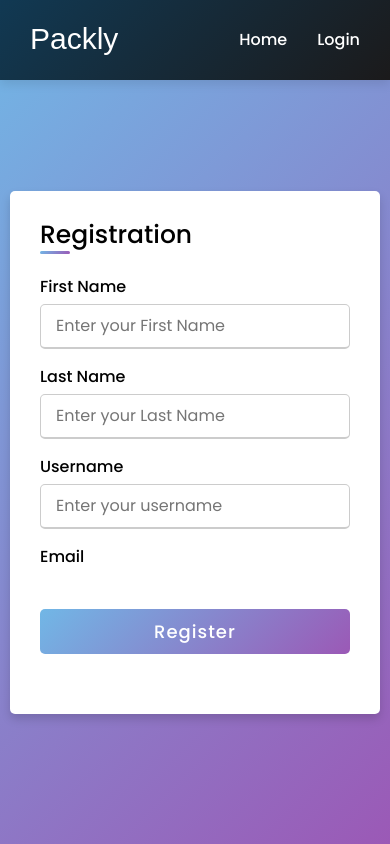
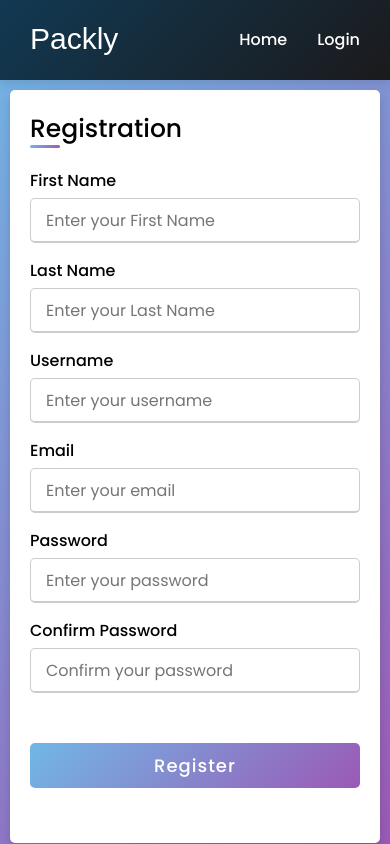
Before and after one commit to UppalaAravind28/packly, a Django app: page /accounts/register in a window 390 px wide. Run offline with Django 5.2, Linux system fonts and the light colour scheme.

Commit message:
css updated

```diff
--- a/static/styles/register.css
+++ b/static/styles/register.css
@@ -1,4 +1,5 @@
 @import url('https://fonts.googleapis.com/css2?family=Poppins:wght@200;300;400;500;600;700&display=swap');
+
 * {
   margin: 0;
   padding: 0;
@@ -6,23 +7,35 @@
   font-family: 'Poppins', sans-serif;
 }
 
+html, body {
+  height: 100%;
+  width: 100%;
+  background: linear-gradient(135deg, #71b7e6, #9b59b6);
+  overflow-x: hidden;
+}
 
+/* Adjust padding for fixed navbar */
 body {
-  height: 100vh;
+  padding-top: 80px;
   display: flex;
   justify-content: center;
-  align-items: center;
-  padding: 10px;
-  background: linear-gradient(135deg, #71b7e6, #9b59b6);
+  align-items: flex-start;
 }
+
+/* Scrollable form container */
 .container {
+  width: 100%;
   max-width: 700px;
-  width: 100%;
   background-color: #fff;
   padding: 25px 30px;
+  margin: 20px;
   border-radius: 5px;
   box-shadow: 0 5px 10px rgba(0, 0, 0, 0.15);
+  overflow-y: auto;
+  max-height: calc(100vh - 120px); /* Allow scroll inside the box */
 }
+
+/* Title styles */
 .container .title {
   font-size: 25px;
   font-weight: 500;
@@ -38,6 +51,8 @@ body {
   border-radius: 5px;
   background: linear-gradient(135deg, #71b7e6, #9b59b6);
 }
+
+/* Form layout */
 .content form .user-details {
   display: flex;
   flex-wrap: wrap;
@@ -46,7 +61,7 @@ body {
 }
 form .user-details .input-box {
   margin-bottom: 15px;
-  width: calc(100% / 2 - 20px);
+  width: calc(50% - 20px);
 }
 form .input-box span.details {
   display: block;
@@ -68,15 +83,16 @@ form .input-box span.details {
 .user-details .input-box input:valid {
   border-color: #9b59b6;
 }
+
 form .gender-details .gender-title {
   font-size: 20px;
   font-weight: 500;
 }
 form .category {
   display: flex;
-  width: 80%;
+  flex-wrap: wrap;
+  gap: 20px;
   margin: 14px 0;
-  justify-content: space-between;
 }
 form .category label {
   display: flex;
@@ -103,7 +119,7 @@ form input[type="radio"] {
 }
 form .button {
   height: 45px;
-  margin: 35px 0
+  margin: 35px 0;
 }
 form .button input {
   height: 100%;
@@ -121,33 +137,26 @@ form .button input {
 form .button input:hover {
   background: linear-gradient(-135deg, #71b7e6, #9b59b6);
 }
-/* Responsive media query code for mobile devices */
-@media(max-width: 584px) {
-  .container {
-    max-width: 100%;
-  }
+
+/* Responsive for tablets and smaller */
+@media(max-width: 768px) {
   form .user-details .input-box {
-    margin-bottom: 15px;
     width: 100%;
   }
   form .category {
-    width: 100%;
-  }
-  .content form .user-details {
-    max-height: 300px;
-    overflow-y: scroll;
-  }
-  .user-details::-webkit-scrollbar {
-    width: 5px;
-  }
-}
-/* Responsive media query code for mobile devices */
-@media(max-width: 459px) {
-  .container .content .category {
     flex-direction: column;
+    gap: 10px;
   }
 }
 
+/* Responsive scroll for small devices */
+@media(max-width: 480px) {
+  .container {
+    margin: 10px;
+    padding: 20px;
+    max-height: none;
+  }
+}
 
 /* Navbar Styles */
 .navbar {
@@ -160,46 +169,40 @@ form .button input:hover {
   z-index: 1000;
   height: 80px;
   display: flex;
-  align-items: center;     /* Vertically center contents */
-  justify-content: center; /* Optional: horizontally center everything */
+  align-items: center;
+  justify-content: center;
   box-shadow: 0 4px 10px rgba(0, 0, 0, 0.1);
 }
-
 .nav-container {
   width: 100%;
   max-width: 1200px;
   display: flex;
-  align-items: center;     /* Vertically center logo and nav */
-  justify-content: space-between; /* Space between logo and nav-links */
+  align-items: center;
+  justify-content: space-between;
 }
-
 .nav-logo {
   color: #fff;
   font-size: 24px;
   font-weight: 600;
 }
-
 .nav-links {
   list-style: none;
   display: flex;
   gap: 30px;
   padding: 0;
   margin: 0;
-  align-items: center; /* Vertically center nav links */
+  align-items: center;
 }
-
 .nav-links li a {
   color: #fff;
   text-decoration: none;
   font-weight: 500;
   transition: color 0.3s ease;
-  line-height: 80px; /* Vertically align text if needed */
+  line-height: 80px;
 }
-
 .nav-links li a:hover {
   color: #e0e0e0;
 }
-
 .logo a {
   font-family: 'Oswald', sans-serif;
   font-size: 30px;
@@ -208,8 +211,3 @@ form .button input:hover {
   line-height: 1;
   text-decoration: none;
 }
-
-/* Adjust body padding to prevent overlap */
-body {
-  padding-top: 70px;
-}
```
